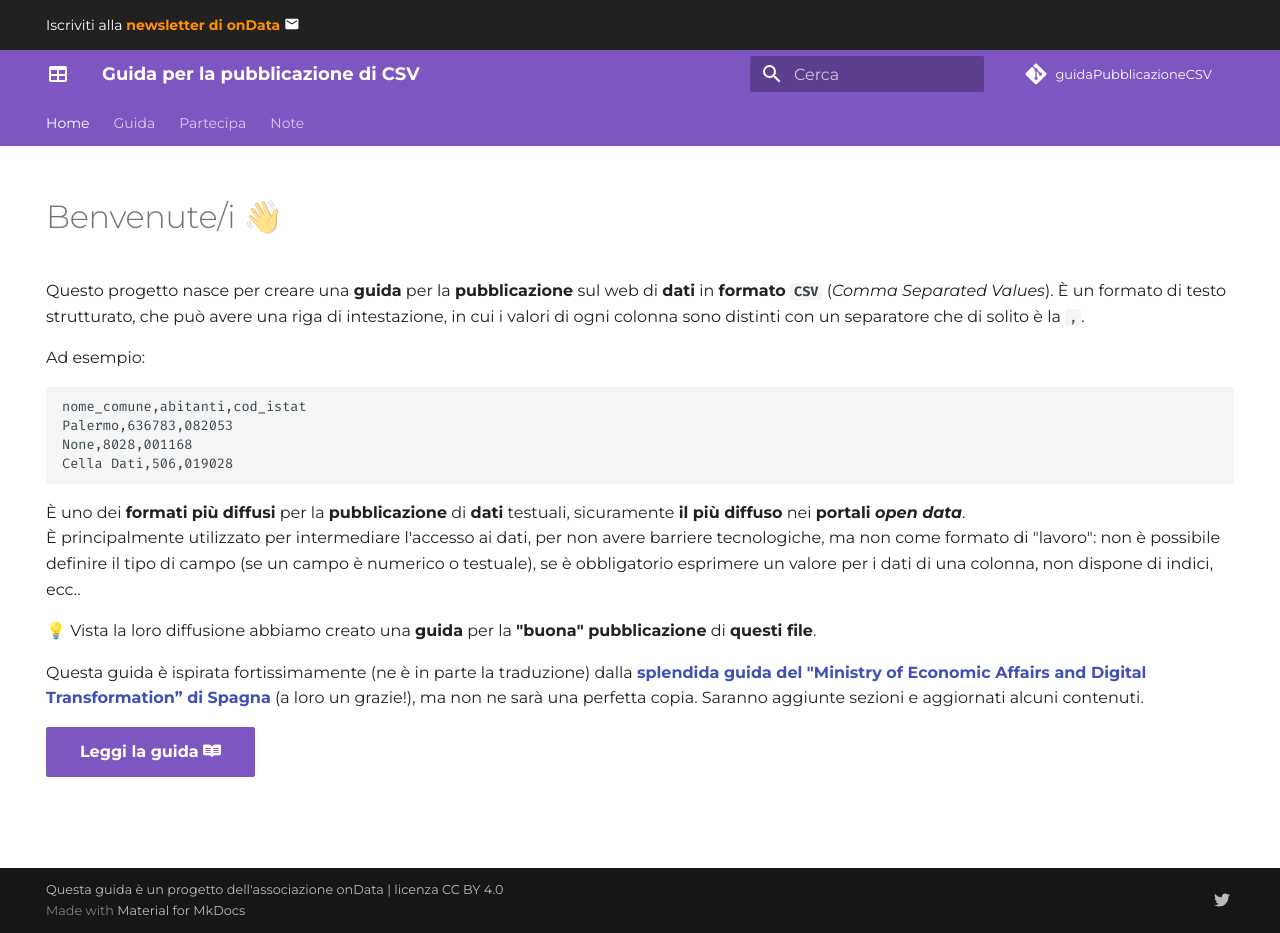
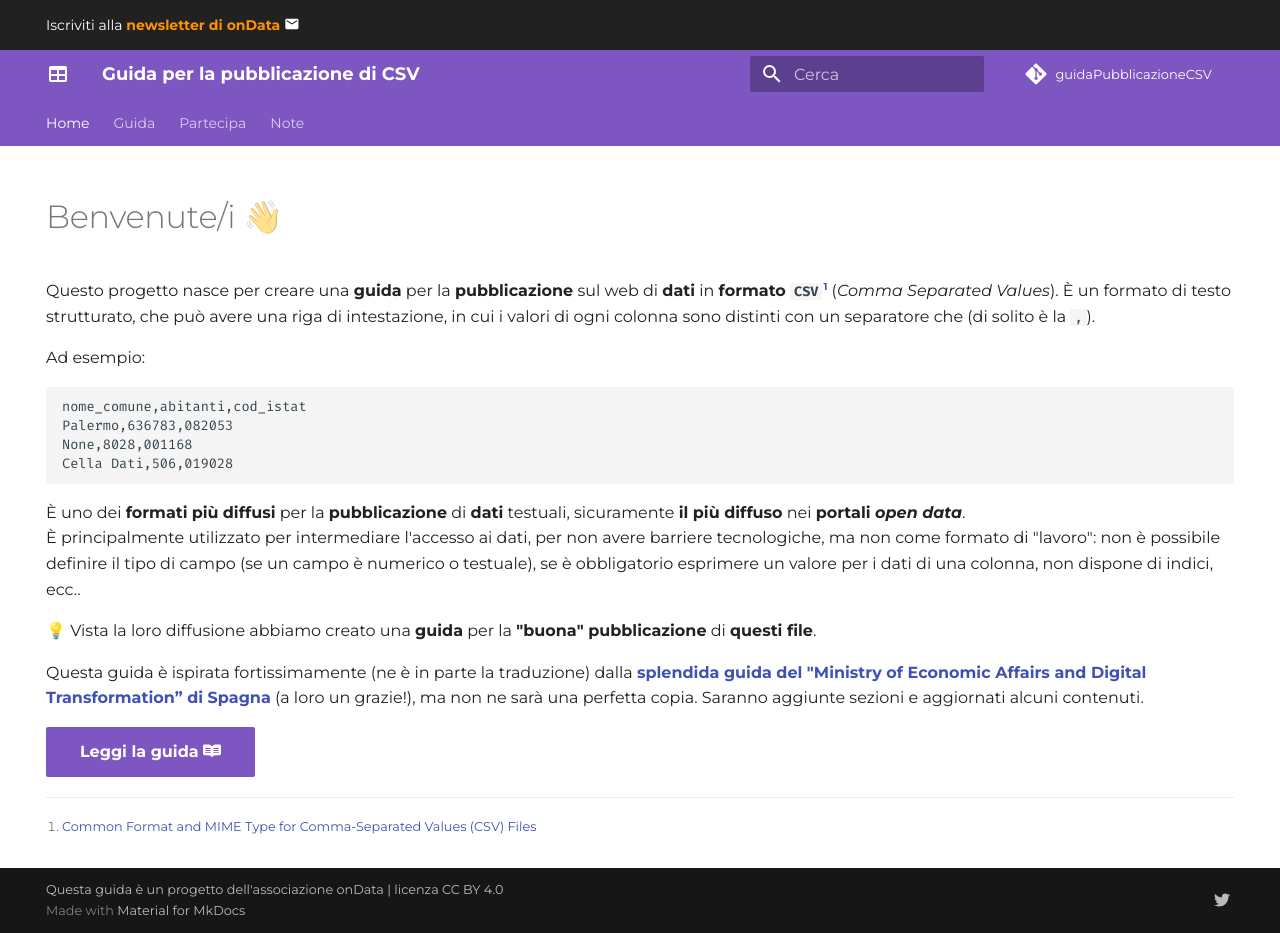
Before and after one commit to ondata/guidaPraticaPubblicazioneCSV, an MkDocs documentation site: the page built from docs/index.md, in a window 1280 px wide and 933 px high. Built offline with MkDocs 1.6.1 and Material for MkDocs 9.7.7, drawn with Linux system fonts in a browser that asks for light colours; comment, search, counter and statistics services are not loaded.

Commit message:
aggiunta nota standard CSV

```diff
--- a/docs/index.md
+++ b/docs/index.md
@@ -7,7 +7,7 @@ title: Benvenute/i
 
 # Benvenute/i 👋
 
-Questo progetto nasce per creare una **guida** per la **pubblicazione** sul web di **dati** in **formato** **`CSV`** (*Comma Separated Values*). È un formato di testo strutturato, che può avere una riga di intestazione, in cui i valori di ogni colonna sono distinti con un separatore che di solito è la `,`.
+Questo progetto nasce per creare una **guida** per la **pubblicazione** sul web di **dati** in **formato** **`CSV`**[^1] (*Comma Separated Values*). È un formato di testo strutturato, che può avere una riga di intestazione, in cui i valori di ogni colonna sono distinti con un separatore che (di solito è la `,`).
 
 Ad esempio:
 
@@ -25,3 +25,5 @@ Cella Dati,506,019028
 Questa guida è ispirata fortissimamente (ne è in parte la traduzione) dalla [**splendida guida del "Ministry of Economic Affairs and Digital Transformation” di Spagna**](https://datos.gob.es/en/documentacion/guia-practica-para-la-publicacion-de-datos-tabulares-en-archivos-csv) (a loro un grazie!), ma non ne sarà una perfetta copia. Saranno aggiunte sezioni e aggiornati alcuni contenuti.
 
 [Leggi la guida :fontawesome-brands-readme:](guida/index.md){ .md-button .md-button--primary }
+
+[^1]: [Common Format and MIME Type for Comma-Separated Values (CSV) Files](https://datatracker.ietf.org/doc/html/rfc4180)
```
